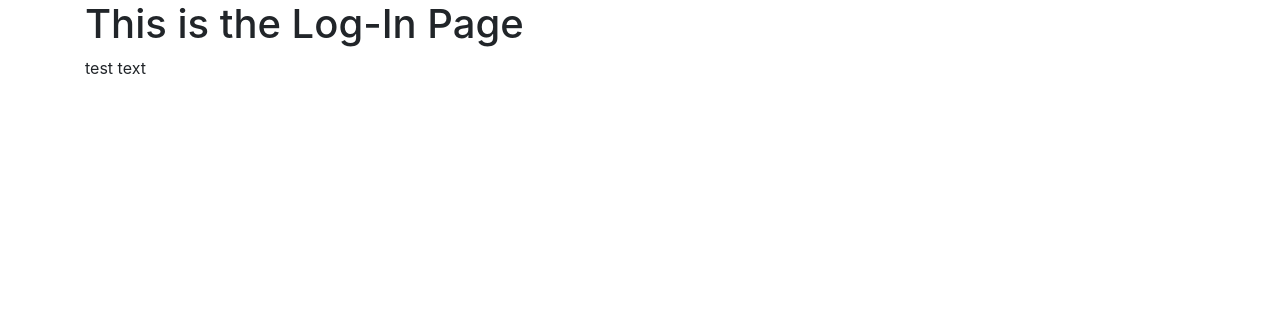
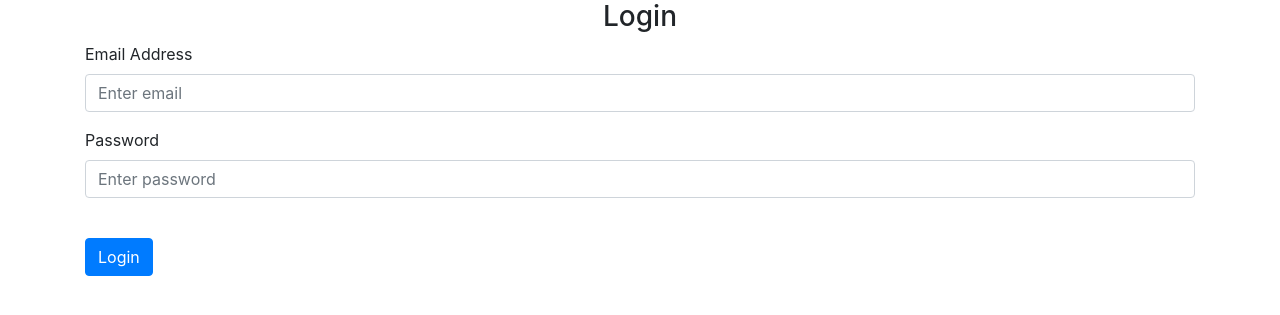
Before and after one commit to jmcraineydev/python_ping_utility, a Flask app: page /login in a window 1280 px wide. Shown: the part 56-371 px from the top of the page. Run offline with Flask 2, Linux system fonts and the light colour scheme; some libraries are stand-ins or nearby versions.

Commit message:
feat: add login form

```diff
--- a/public/templates/login.html
+++ b/public/templates/login.html
@@ -1,4 +1,28 @@
 {% extends "base.html" %} {%block title%}Ping Utility: Login{%endblock%} {%block
 content%}
-<h1>This is the Log-In Page</h1>
-{{text}} {%endblock%}
+<form method="post">
+  <h3 align="center">Login</h3>
+  <div class="form-group">
+    <label for="email">Email Address</label>
+    <input
+      type="email"
+      name="email"
+      id="email"
+      class="form-control"
+      placeholder="Enter email"
+    />
+  </div>
+  <div class="form-group">
+    <label for="password">Password</label>
+    <input
+      type="password"
+      name="password"
+      id="password"
+      class="form-control"
+      placeholder="Enter password"
+    />
+  </div>
+  <br />
+  <button type="submit" class="btn btn-primary">Login</button>
+</form>
+{%endblock%}
```
